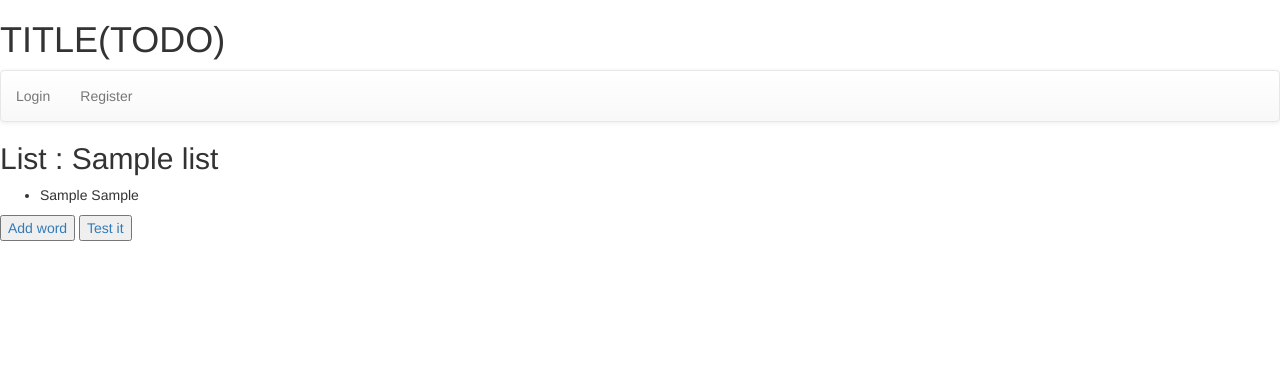
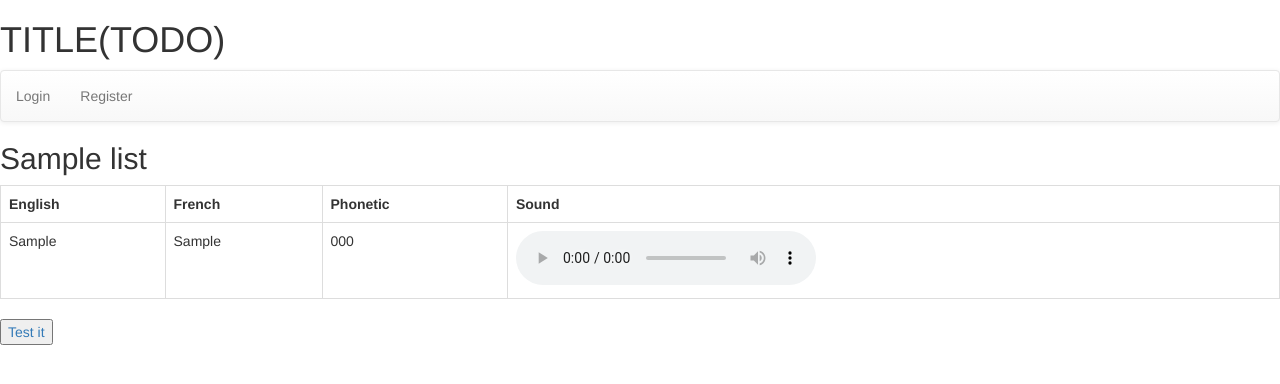
Before and after one commit to gianninou/anglais, a CodeIgniter app: page /index.php/wlist/view/1 in a window 1280 px wide. Shown: the top 384 px of the page. Run offline with CodeIgniter, Linux system fonts and the light colour scheme; tables that the repository leaves empty hold one stand-in row (values such as "Sample post").

Commit message:
add table to present list and add phonetic/sound

```diff
--- a/src/application/views/list_view.php
+++ b/src/application/views/list_view.php
@@ -1,14 +1,32 @@
 <div id="list_view">
-	<h2>List : <?php echo $list->get_name();?></h2>
-	<ul>
-	<?php foreach ($words as $key => $word) { ?>
-		<li>
-			<?php echo $word->get_french()." ".$word->get_english() ; ?>
-		</li>
+	<h2><?php echo $list->get_name();?></h2>
+	<table class="table table-hover table-bordered">
+
+		<th>English</th>
+		<th>French</th>
+		<th>Phonetic</th>
+		<th>Sound</th>
+
+		<?php foreach ($words as $key => $word) { ?>
+			<tr>
+				<td><?php echo $word->get_french()  ;?></td>
+				<td><?php echo $word->get_english() ; ?></td>
+				<td><?php echo $word->get_phonetic() ; ?></td>
+				<td>
+					<?php if(!empty($word->get_sound())){ ?>
+						<audio controls="controls" preload="auto">
+		                        <source src="<?php echo base_url()."/uploads/".$word->get_sound(); ?>" type="audio/mp3"/>
+		                        Le navigateur ne semble pas compatible.
+		                </audio>
+					<?php } ?>
+				</td>
+			</tr>
+		<?php } ?>
+	</table>
+
+	<?php if($list->get_id_admin() == $this->session->userdata('user')['id']){ ?>
+		<a href="<?php echo base_url()."/index.php/word/add/".$list->get_id(); ?>"><button>Add word</button></a>
 	<?php } ?>
-	</ul>
-
-	<a href="<?php echo base_url()."/index.php/word/add/".$list->get_id(); ?>"><button>Add word</button></a>
 	<a href="<?php echo base_url()."/index.php/wlist/answer/".$list->get_id(); ?>"><button>Test it</button></a>
 
 
```
